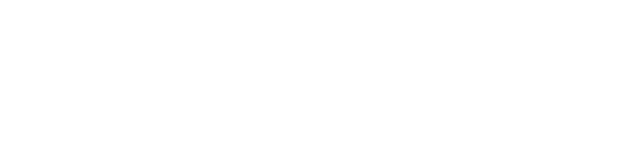
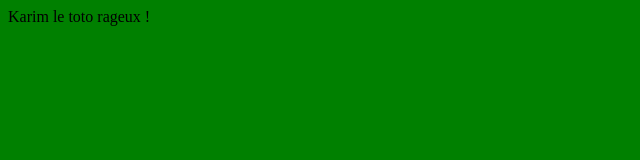
Before and after one commit to BlackLight1613/GamersduGrenier, a plain HTML site: page index.html in a window 1280 px wide. Shown: the whole page, without its empty margins (0-640 px from the left). Drawn offline with Linux system fonts and the light colour scheme.

Commit message:
Modification du fichier index.html et du fichier CSS

```diff
--- a/index.html
+++ b/index.html
@@ -1,9 +1,10 @@
 <!DOCTYPE html>
 <html>
 <head>
+	<link rel="stylesheet" type="text/css" href="monstyle.css">
 	<title>Test nul pour demarrer sur GitHub</title>
 </head>
 <body>
-
+	Karim le toto rageux !
 </body>
 </html>
--- a/monstyle.css
+++ b/monstyle.css
@@ -1,5 +1,5 @@
 body{
-	background-color: red;
+	background-color: green;
 }
 
 .container
```
